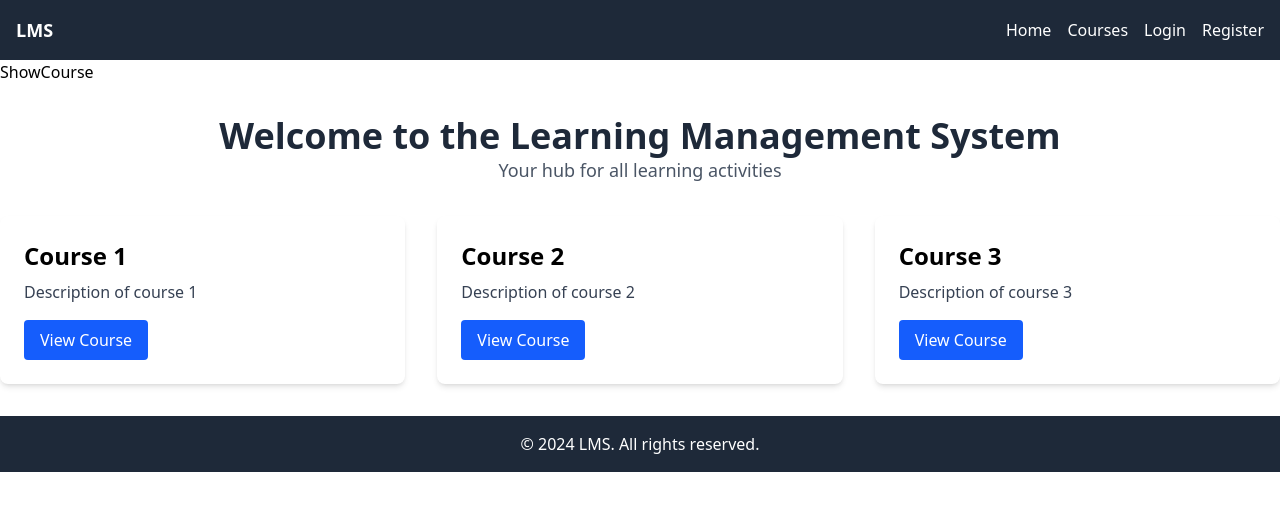
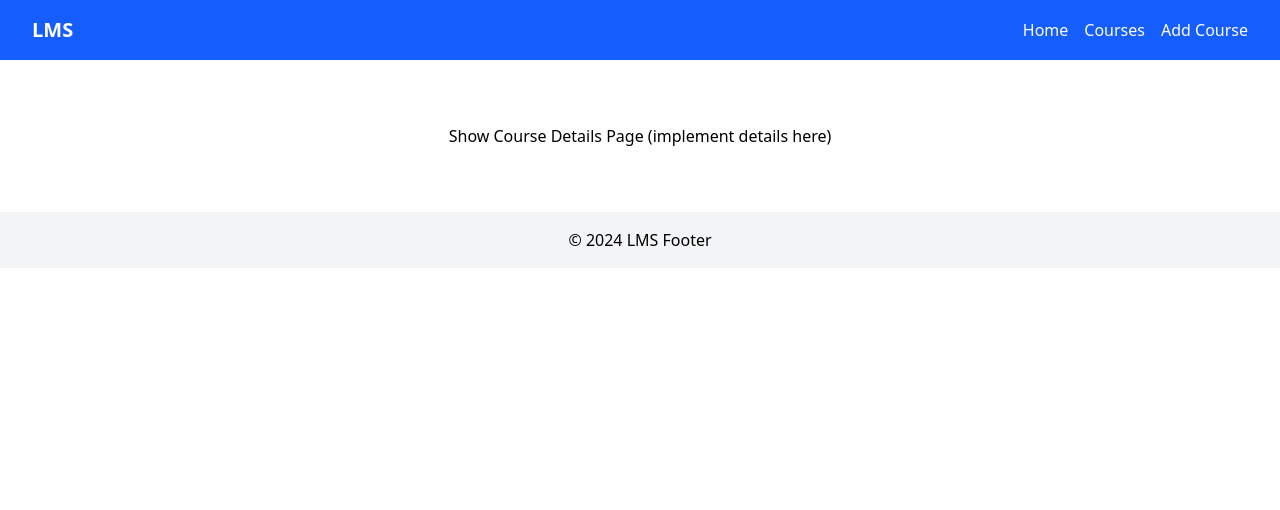
Before and after one commit to ChamathDMahapatuna/MERN-LMS, a React (Vite) app in the folder frontend/: page /course/details in a window 1280 px wide. Shown: the top 510 px of the page. Built offline with nearby package versions, Linux system fonts and the light colour scheme; the HTML template or start-up script is replaced by a standard one.

Commit message:
frontend pages

```diff
--- a/frontend/package.json
+++ b/frontend/package.json
@@ -11,6 +11,7 @@
   },
   "dependencies": {
     "@tailwindcss/vite": "^4.1.11",
+    "axios": "^1.10.0",
     "react": "^18.2.0",
     "react-dom": "^18.2.0",
     "react-router-dom": "^6.23.1",
--- a/frontend/src/App.jsx
+++ b/frontend/src/App.jsx
@@ -1,3 +1,4 @@
+
 import React from 'react'
 import { Routes, Route } from 'react-router-dom'
 import Home from './pages/Home'
@@ -7,6 +8,7 @@ import UpdateCourse from './pages/UpdateCourse'
 import ShowCourse from './pages/ShowCourse'
 import Footer from './components/shared/footer'
 import Navbar from './components/shared/navbar'
+import CourseManager from './components/CourseManager'
 
 const App = () => {
   return (
@@ -18,6 +20,8 @@ const App = () => {
         <Route path="/course/delete/:id" element={<DeleteCourse />} />
         <Route path="/course/edit/:id" element={<UpdateCourse />} />
         <Route path="/course/details/" element={<ShowCourse />} />
+        {/* Add a route for CourseManager */}
+        <Route path="/courses" element={<CourseManager />} />
       </Routes>
       <Footer />
     </div>
--- /dev/null
+++ b/frontend/src/components/CourseManager.jsx
@@ -0,0 +1,106 @@
+import React, { useEffect, useState } from 'react';
+import axios from 'axios';
+
+const API_URL = 'http://localhost:3000/course';
+
+function CourseCard({ course, onEdit, onDelete }) {
+  return (
+    <div style={{ border: '1px solid #ddd', borderRadius: 8, padding: 16, margin: 8, width: 250, boxShadow: '0 2px 8px #eee' }}>
+      <h3>{course.title}</h3>
+      <p><b>Author:</b> {course.author}</p>
+      <p><b>Price:</b> ${course.price}</p>
+      <button onClick={() => onEdit(course)} style={{ marginRight: 8 }}>Edit</button>
+      <button onClick={() => onDelete(course._id)} style={{ color: 'red' }}>Delete</button>
+    </div>
+  );
+}
+
+function CourseForm({ onSubmit, initial, onCancel }) {
+  const [title, setTitle] = useState(initial?.title || '');
+  const [author, setAuthor] = useState(initial?.author || '');
+  const [price, setPrice] = useState(initial?.price || '');
+
+  const handleSubmit = e => {
+    e.preventDefault();
+    onSubmit({ title, author, price });
+  };
+
+  return (
+    <form onSubmit={handleSubmit} style={{ marginBottom: 24, background: '#f9f9f9', padding: 16, borderRadius: 8 }}>
+      <h2>{initial ? 'Edit Course' : 'Add Course'}</h2>
+      <input placeholder="Title" value={title} onChange={e => setTitle(e.target.value)} required style={{ marginRight: 8 }} />
+      <input placeholder="Author" value={author} onChange={e => setAuthor(e.target.value)} required style={{ marginRight: 8 }} />
+      <input placeholder="Price" type="number" value={price} onChange={e => setPrice(e.target.value)} required style={{ marginRight: 8 }} />
+      <button type="submit">{initial ? 'Update' : 'Add'}</button>
+      {onCancel && <button type="button" onClick={onCancel} style={{ marginLeft: 8 }}>Cancel</button>}
+    </form>
+  );
+}
+
+export default function CourseManager() {
+  const [courses, setCourses] = useState([]);
+  const [editing, setEditing] = useState(null);
+  const [loading, setLoading] = useState(false);
+
+  const fetchCourses = async () => {
+    setLoading(true);
+    try {
+      const res = await axios.get(API_URL);
+      setCourses(res.data.courses || []);
+    } catch (e) {
+      alert('Failed to fetch courses');
+    }
+    setLoading(false);
+  };
+
+  useEffect(() => { fetchCourses(); }, []);
+
+  const handleAdd = async (data) => {
+    try {
+      await axios.post(API_URL, data);
+      fetchCourses();
+    } catch (e) {
+      alert('Failed to add course');
+    }
+  };
+
+  const handleEdit = (course) => setEditing(course);
+
+  const handleUpdate = async (data) => {
+    try {
+      await axios.put(`${API_URL}/${editing._id}`, data);
+      setEditing(null);
+      fetchCourses();
+    } catch (e) {
+      alert('Failed to update course');
+    }
+  };
+
+  const handleDelete = async (id) => {
+    if (!window.confirm('Delete this course?')) return;
+    try {
+      await axios.delete(`${API_URL}/${id}`);
+      fetchCourses();
+    } catch (e) {
+      alert('Failed to delete course');
+    }
+  };
+
+  return (
+    <div style={{ maxWidth: 900, margin: '40px auto', fontFamily: 'sans-serif' }}>
+      {editing ? (
+        <CourseForm initial={editing} onSubmit={handleUpdate} onCancel={() => setEditing(null)} />
+      ) : (
+        <CourseForm onSubmit={handleAdd} />
+      )}
+      <h2>All Courses</h2>
+      {loading ? <p>Loading...</p> : (
+        <div style={{ display: 'flex', flexWrap: 'wrap' }}>
+          {courses.map(course => (
+            <CourseCard key={course._id} course={course} onEdit={handleEdit} onDelete={handleDelete} />
+          ))}
+        </div>
+      )}
+    </div>
+  );
+}
--- a/frontend/src/components/shared/footer.jsx
+++ b/frontend/src/components/shared/footer.jsx
@@ -1,13 +1,4 @@
-import React from 'react'
-
-function footer() {
-  return (
-  <footer className="w-full bg-gray-800 text-white py-4 text-center">
-    <div className="container mx-auto text-center color-black">
-      <p>&copy; 2024 LMS. All rights reserved.</p>
-    </div>
-  </footer>
-  )
+import React from 'react';
+export default function Footer() {
+  return <footer className="w-full text-center py-4 bg-gray-100 mt-8">&copy; {new Date().getFullYear()} LMS Footer</footer>;
 }
-
-export default footer
--- a/frontend/src/components/shared/navbar.jsx
+++ b/frontend/src/components/shared/navbar.jsx
@@ -1,61 +1,14 @@
-import React from 'react'
-import { Link } from 'react-router-dom'
-const Navbar = ({ userRole }) => {
+import React from 'react';
+import { Link } from 'react-router-dom';
+export default function Navbar() {
   return (
-    <nav className="bg-gray-800 text-white p-4 flex justify-between items-center">
-      <div className="text-lg font-bold">
-        <Link to="/">LMS</Link>
+    <nav className="w-full flex items-center justify-between px-8 py-4 bg-blue-600 text-white mb-8">
+      <div className="font-bold text-xl">LMS</div>
+      <div className="space-x-4">
+        <Link to="/" className="hover:underline">Home</Link>
+        <Link to="/courses" className="hover:underline">Courses</Link>
+        <Link to="/course/create" className="hover:underline">Add Course</Link>
       </div>
-      <ul className="flex space-x-4">
-        <li>
-          <Link to="/">Home</Link>
-        </li>
-        <li>
-          <Link to="/courses">Courses</Link>
-        </li>
-        {userRole === 'Student' && (
-          <>
-            <li>
-              <Link to="/my-courses">My Courses</Link>
-            </li>
-            <li>
-              <Link to="/profile">Profile</Link>
-            </li>
-          </>
-        )}
-        {userRole === 'Admin' && (
-          <>
-            <li>
-              <Link to="/dashboard">Dashboard</Link>
-            </li>
-            <li>
-              <Link to="/manage-courses">Manage Courses</Link>
-            </li>
-            <li>
-              <Link to="/manage-users">Manage Users</Link>
-            </li>
-          </>
-        )}
-        {!userRole && (
-          <>
-            <li>
-              <Link to="/login">Login</Link>
-            </li>
-            <li>
-              <Link to="/register">Register</Link>
-            </li>
-          </>
-        )}
-        {userRole && (
-          <li>
-            <button className="bg-red-500 px-3 py-1 rounded" onClick={() => console.log('Logout')}>
-              Logout
-            </button>
-          </li>
-        )}
-      </ul>
     </nav>
   );
-};
-
-export default Navbar;
+}
--- a/frontend/src/pages/CreateCourse.jsx
+++ b/frontend/src/pages/CreateCourse.jsx
@@ -1,9 +1,4 @@
-import React from 'react'
-
-function CreateCourse() {
-  return (
-    <div>CreateCourse</div>
-  )
+import React from 'react';
+export default function CreateCourse() {
+  return <div className="p-8 text-center">Create Course Page (implement form here)</div>;
 }
-
-export default CreateCourse
--- a/frontend/src/pages/DeleteCourse.jsx
+++ b/frontend/src/pages/DeleteCourse.jsx
@@ -1,9 +1,4 @@
-import React from 'react'
-
-function DeleteCourse() {
-  return (
-    <div>DeleteCourse</div>
-  )
+import React from 'react';
+export default function DeleteCourse() {
+  return <div className="p-8 text-center">Delete Course Page (implement logic here)</div>;
 }
-
-export default DeleteCourse
--- a/frontend/src/pages/Home.jsx
+++ b/frontend/src/pages/Home.jsx
@@ -1,20 +1,4 @@
-import React, {useeffect , useState } from 'react'
-import Spinner from '../components/Spinner'
-import { Link } from 'react-router-dom'
-import Navbar from '../components/shared/navbar'
-import Footer from '../components/shared/footer'
-import HomeHero from '../components/HomeHero'
-import CourseDetails from '../components/CourseDetails'
-import AboutUs from '../components/AboutUs'
-
-function Home() {
-  return (
-    <div className="bg-white">
-    <HomeHero />
-    <CourseDetails />
-    <AboutUs />
-    </div>
-
-  )
+import React from 'react';
+export default function Home() {
+  return <div className="p-8 text-center text-2xl">Welcome to the LMS Home Page!</div>;
 }
-export default Home
--- a/frontend/src/pages/ShowCourse.jsx
+++ b/frontend/src/pages/ShowCourse.jsx
@@ -1,38 +1,4 @@
-import React from 'react'
-import { Link } from 'react-router-dom'
-
-function ShowCourse() {
-  return (
-
-    <div>
-      <h1>ShowCourse</h1>
-   {/* Main Content */}
-   <main className="container mx-auto flex-grow py-8">
-      <div className="text-center mb-8">
-        <h2 className="text-4xl font-bold text-gray-800">Welcome to the Learning Management System</h2>
-        <p className="text-lg text-gray-600">Your hub for all learning activities</p>
-      </div>
-   <div className="grid grid-cols-1 sm:grid-cols-2 lg:grid-cols-3 gap-8">
-     <div className="bg-white p-6 rounded-lg shadow-md">
-        <h3 className="text-2xl font-semibold mb-2">Course 1</h3>
-       <p className="text-gray-700 mb-4">Description of course 1</p>
-  <button className="bg-blue-600 text-white px-4 py-2 rounded hover:bg-blue-700">View Course</button>
-     </div>
-     <div className="bg-white p-6 rounded-lg shadow-md">
-       <h3 className="text-2xl font-semibold mb-2">Course 2</h3>
-       <p className="text-gray-700 mb-4">Description of course 2</p>
-       <button className="bg-blue-600 text-white px-4 py-2 rounded hover:bg-blue-700">View Course</button>
-     </div>
-     <div className="bg-white p-6 rounded-lg shadow-md">
-       <h3 className="text-2xl font-semibold mb-2">Course 3</h3>
-       <p className="text-gray-700 mb-4">Description of course 3</p>
-      <button className="bg-blue-600 text-white px-4 py-2 rounded hover:bg-blue-700">View Course</button>
-     </div>
-     {/* Add more courses as needed */}
-   </div>
-   </main>
-    </div>
-  )
+import React from 'react';
+export default function ShowCourse() {
+  return <div className="p-8 text-center">Show Course Details Page (implement details here)</div>;
 }
-
-export default ShowCourse
--- a/frontend/src/pages/UpdateCourse.jsx
+++ b/frontend/src/pages/UpdateCourse.jsx
@@ -1,9 +1,4 @@
-import React from 'react'
-
-function UpdateCourse() {
-  return (
-    <div>UpdateCourse</div>
-  )
+import React from 'react';
+export default function UpdateCourse() {
+  return <div className="p-8 text-center">Update Course Page (implement form here)</div>;
 }
-
-export default UpdateCourse
```
Also changed, not shown: 2 other files (tests, documents, lock files or other folders). Lines whose indentation alone changed are shown as unchanged.
